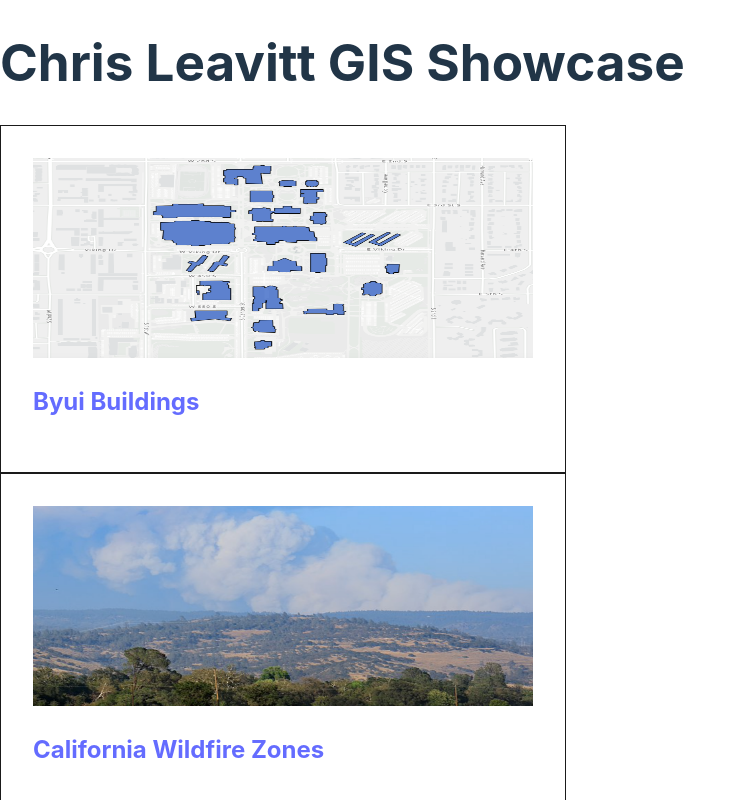
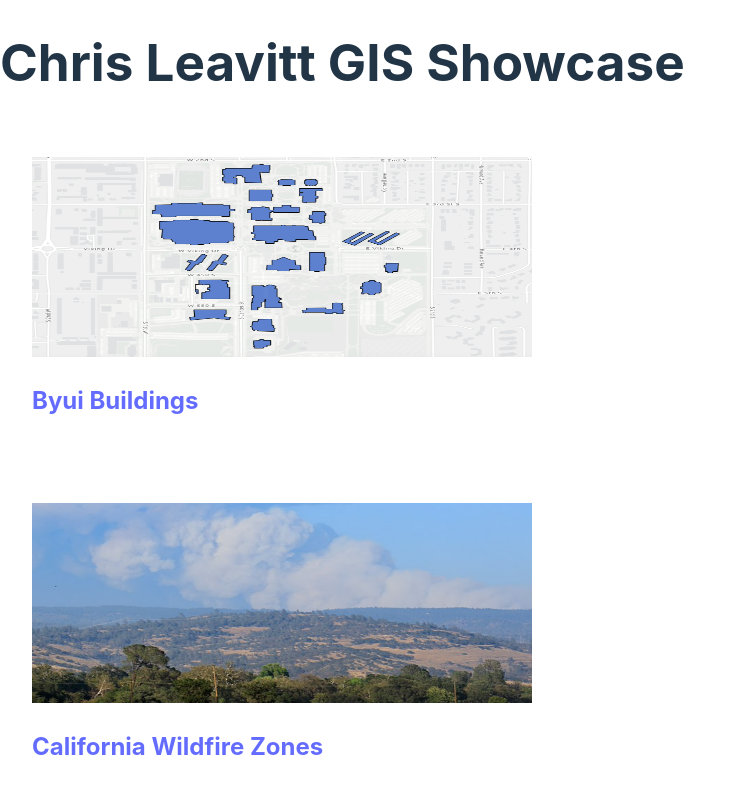
Before and after one commit to christopherleavitt99/gis-showcase-website, a React (Vite) app: page / in a window 1280 px wide. Shown: the top 800 px of the page, without its empty margins (0-746 px from the left). Built offline with nearby package versions, Linux system fonts and the light colour scheme.

Commit message:
removed border

```diff
--- a/src/index.css
+++ b/src/index.css
@@ -70,8 +70,7 @@ button:focus-visible {
 .card {
   padding: 2em;
   width: 500px;
-  border: #1a1a1a solid 1px;
-  border-color: #1a1a1a;
+
 }
 .card img {
   width: 100%;
```
